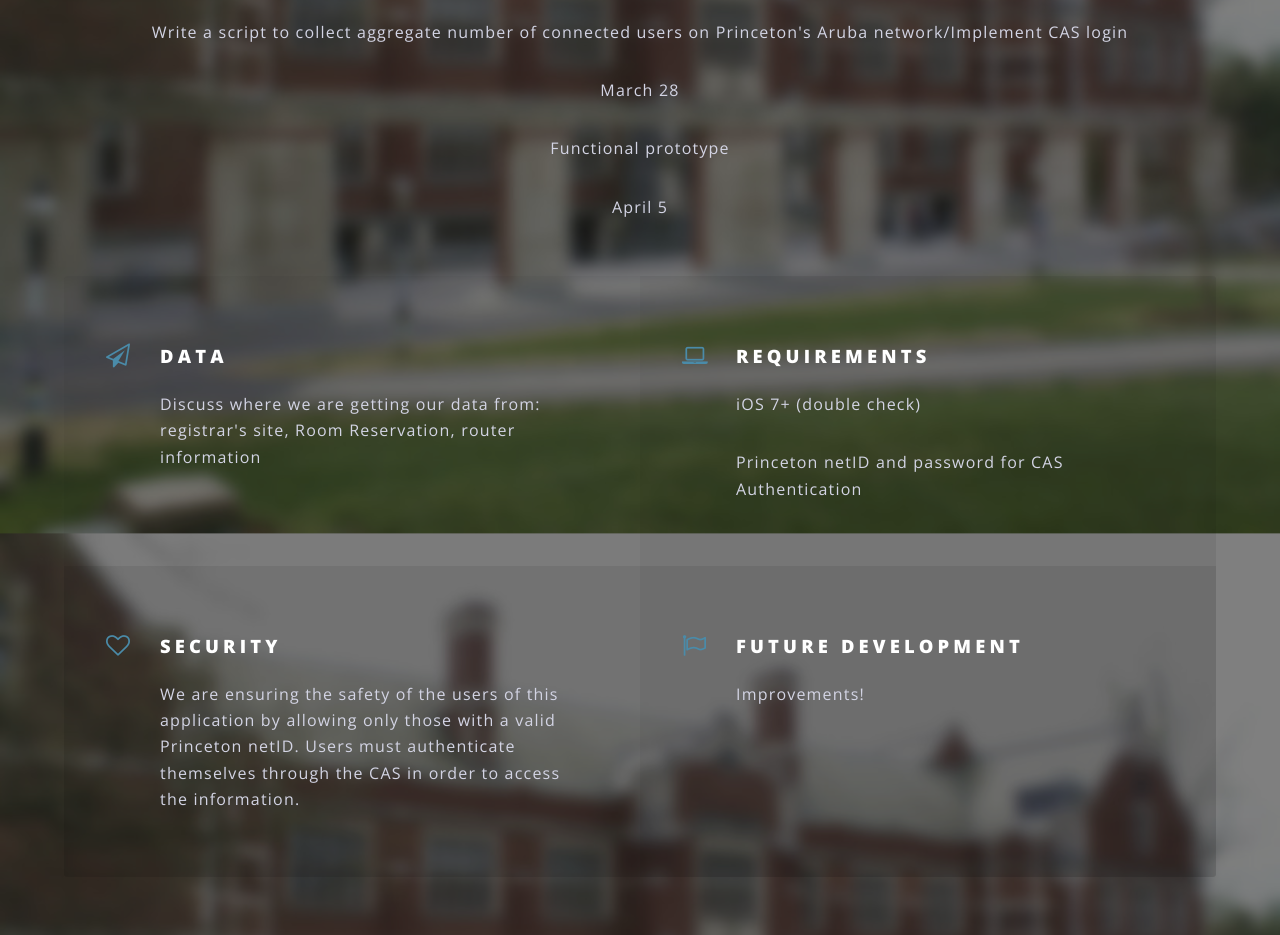
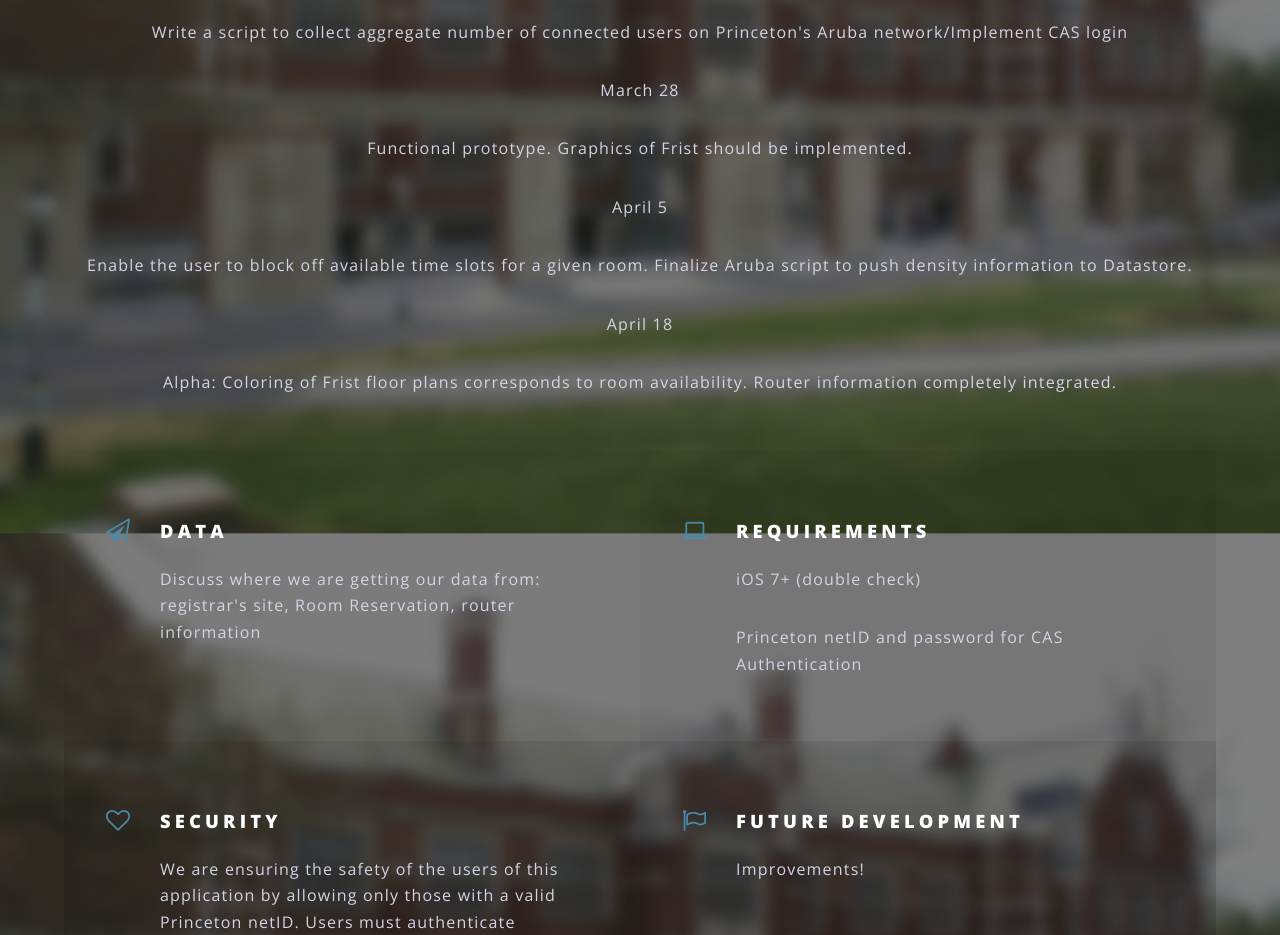
Before and after one commit to cjhsu1087/fristrations-site, a plain HTML site: page index.html in a window 1280 px wide. Shown: the part 2880-3815 px from the top of the page. Drawn offline with nearby package versions, Linux system fonts and the light colour scheme.

Commit message:
working on timeline

```diff
--- a/index.html
+++ b/index.html
@@ -99,8 +99,12 @@
                                 <p> March 26 </p>
                                 <p> Write a script to collect aggregate number of connected users on Princeton's Aruba network/Implement CAS login</p>
                                 <p> March 28 </p>
-                                <p> Functional prototype </p>
+                                <p> Functional prototype. Graphics of Frist should be implemented. </p>
                                 <p> April 5 </p>
+                                <p> Enable the user to block off available time slots for a given room. Finalize Aruba script to push density information to Datastore. </p>
+                                <p> April 18 </p>
+                                <p> Alpha: Coloring of Frist floor plans corresponds to room availability. Router information completely integrated. </p>
+
 							</header>
 							<ul class="features">
 								<li class="icon fa-paper-plane-o">
```
Also changed, not shown: 2 other files.
